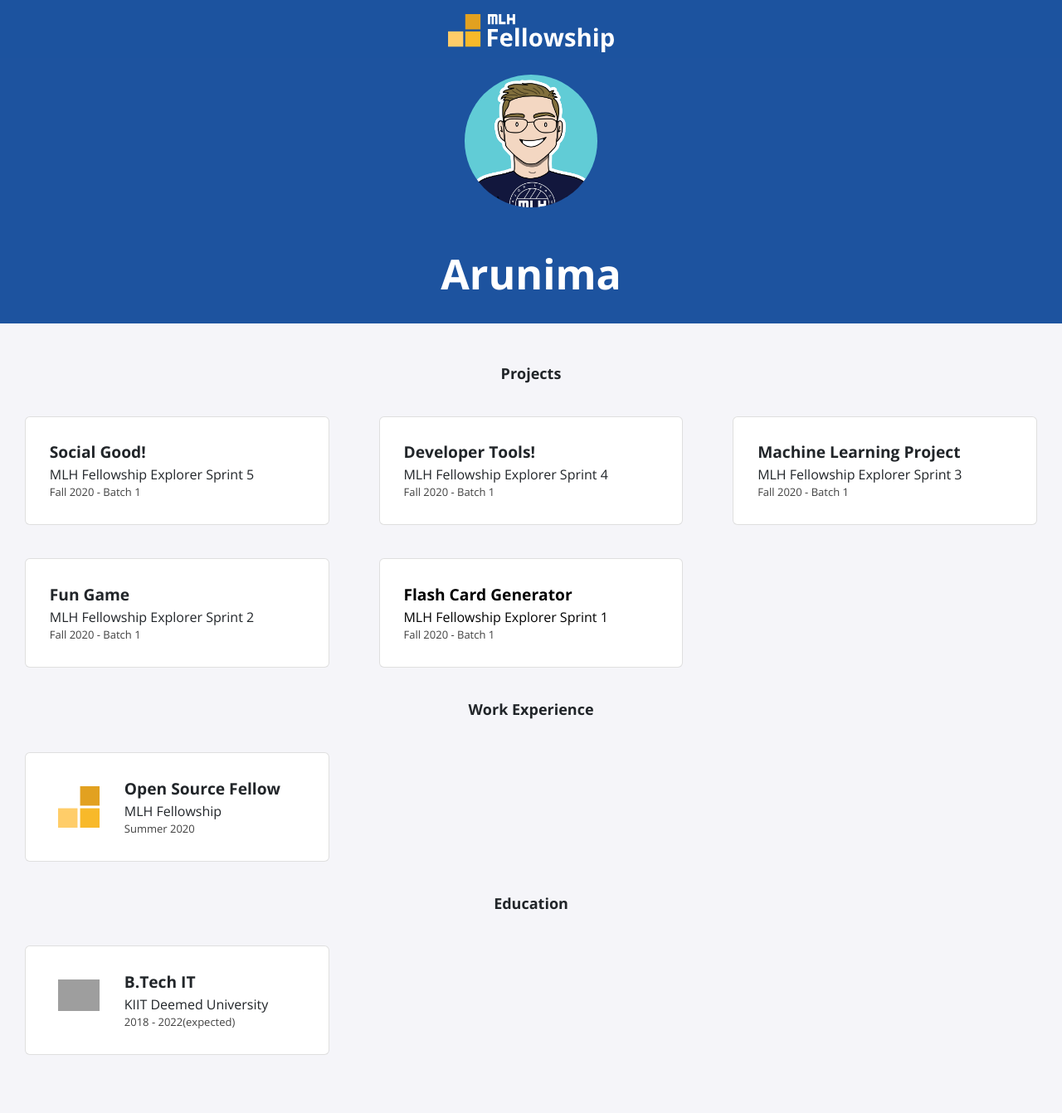
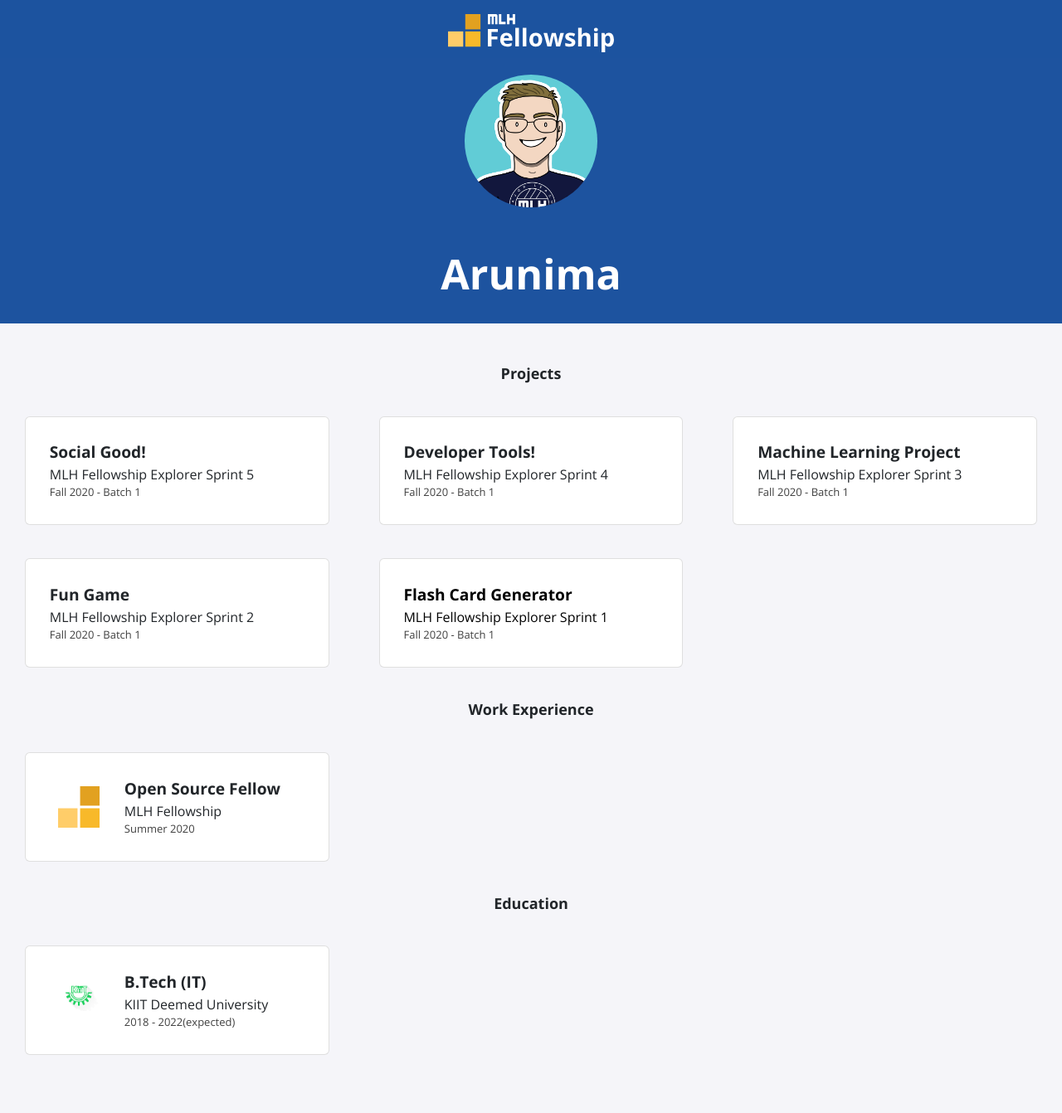
Before and after one commit to Arunima-28/Arunima-28.github.io, a Jekyll site: the page built from index.html, in a window 1280 px wide. Shown: the whole page at 83% size. Built offline with Jekyll 4.4.1, drawn with Linux system fonts in a browser that asks for light colours; nearby versions of some CDN libraries.

Commit message:
Update education.yml

```diff
--- a/_data/education.yml
+++ b/_data/education.yml
@@ -1,4 +1,4 @@
-- course: B.Tech IT
+- course: B.Tech (IT)
   institute: KIIT Deemed University
   dates: 2018 - 2022(expected)
-  logo: https://cdn.kiit.ac.in/wp-content/uploads/2017/09/KIIT-University-Logo-e1506355385141-1.jpg
+  logo: image.png
```
